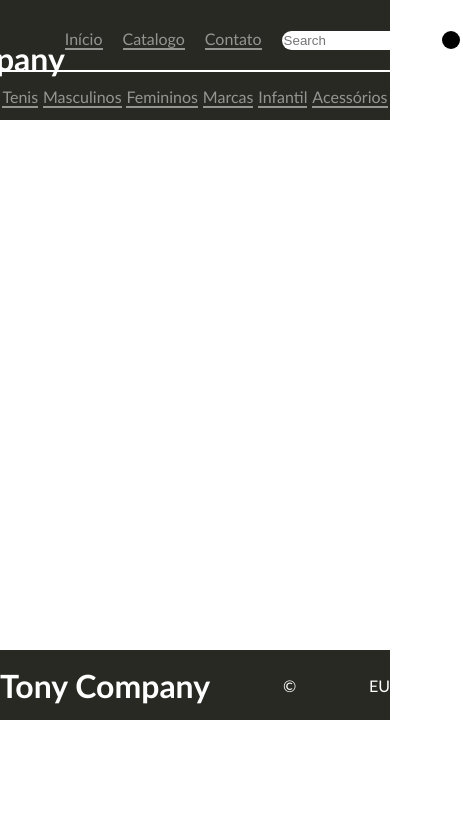
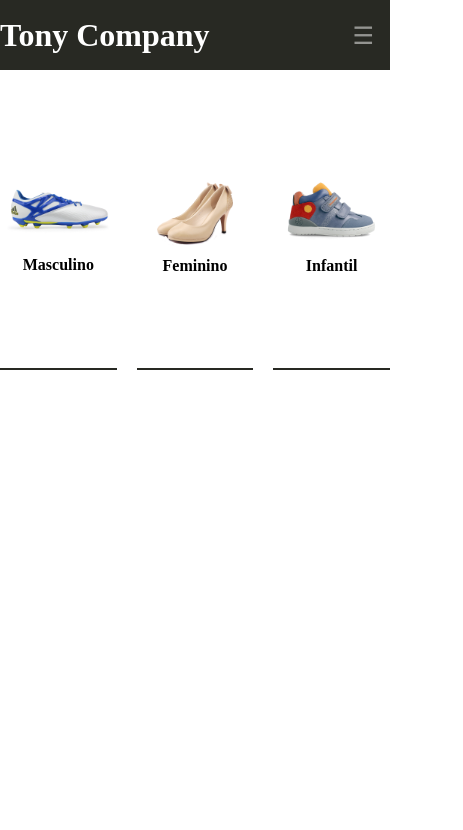
Before and after one commit to AnthonyLoche/3-Trimestre_DevWeb, a Vue app: page /catalogo in a window 390 px wide. Shown: the top 830 px of the page, 463 px wide, since content can reach past the window. Built offline with nearby package versions, Linux system fonts and the light colour scheme.

Commit message:
Perdigoto

```diff
--- a/src/App.vue
+++ b/src/App.vue
@@ -1,17 +1,9 @@
 <script setup>
-import Header from "./components/Header.vue";
-import Navbar from "./components/Navbar.vue";
-import Main from "./components/Main.vue";
-import Footer from "./components/Footer.vue";
 import { RouterLink, RouterView } from 'vue-router'
-
 </script>
 
 <template>
-  <Header />
-  <Navbar />
-  <Main />
-  <Footer />
+  <!-- <HomeView /> -->
   <RouterView />
 </template>
 
--- a/src/components/Catalogo/Geral.vue
+++ b/src/components/Catalogo/Geral.vue
@@ -1,8 +1,11 @@
 <script setup>
-
+import Header from "../../components/Header.vue";
+import Navbar from "../../components/Navbar.vue";
 </script>
 
 <template>
+    <Header />
+    <Navbar />
     <div id="principal">
         <div class="item">
             <img src="../Catalogo/ImgsCatalogo/ChuteiraMasc.png" width="100%" alt="">
--- a/src/components/Header.vue
+++ b/src/components/Header.vue
@@ -1,6 +1,3 @@
-<script setup>
-</script>
-
 
 <template>
   <header>
@@ -8,24 +5,32 @@
       <h1>Tony Company</h1>
 
       <nav id="header">
-    <router-link to="/home">Início</router-link>
+        <router-link to="/">Início</router-link>
         <router-link to="/catalogo">Catalogo</router-link>
         <router-link to="/catalogo">Contato</router-link>
 
         <label for="">
           <input type="text" placeholder="Search">
-      <button type="submit">aa</button>
         </label>
       </nav>
+      <p id="menu" @click="sidebar()">&#9776;</p>
     </div>
+
+    <div id="sidebar">
+      <nav id="sidebar">
+        <router-link to="/">Início</router-link>
+        <router-link to="/catalogo">Catalogo</router-link>
+        <router-link to="/catalogo">Contato</router-link>
+      </nav>
+    </div>
+
+
   </header>
 </template>
 
 
-<style scoped>
-
-
-header{
+<style >
+header {
   width: 100%;
   height: 70px;
   color: white;
@@ -35,7 +40,7 @@ header{
   background-color: #282923;
 }
 
-#container{
+#container {
   margin: auto;
   display: flex;
   align-items: center;
@@ -43,37 +48,100 @@ header{
   width: 1000px;
 }
 
-nav{
+nav {
   display: flex;
   gap: 20px;
 }
 
-a{
+a {
   color: white;
   text-decoration: none;
   opacity: 0.5;
   border-bottom: 2px solid white;
 }
 
-a:hover{
+a:hover {
   opacity: 1;
-    scale:  1.1;
+  scale: 1.1;
   transition: 0.5s;
 }
 
-input{
+input {
   border-radius: 10px;
   padding: 2px;
   border: 0;
 }
 
-button{
-  margin-left: -20.9px;
-  border-radius: 10px;
-  border: 0;
-  padding: 1.8px;
-  background-color: black;
+p#menu {
+  display: none;
+}
+
+@media screen and (max-width: 1024px) {
+  nav#header {
+    display: none;
+  }
+
+  p#menu {
+    display: block;
+    margin-right: 20px;
+    scale: 1.5;
+    opacity: 0.5;
+    cursor: pointer;
+  }
+
+  p#menu:hover {
+    opacity: 1;
+    transition: 0.7s;
+    scale: 1.6;
+  }
+}
+
+#sidebar {
+  display: block;
+  z-index: 10;
+  position: absolute;
+  top: -100%;
+  width: 200px;
+  left: 0;
+  height: 100%;
+  background-color: #282923;
+}
+
+@keyframes sidebarAi {
+  from {
+    top: -100%;
+  }
+
+  to {
+    top: 100%;
+  }
 }
 
 
+@keyframes AiSidebar {
+  from {
+    top: 100%;
+  }
+
+  to {
+    top: -100%;
+  }
+}
 </style>
+
+<script setup>
+let aberto = false;
+function sidebar() {
+  let sidebar = document.getElementById("sidebar");
+  if (aberto == false) {
+    sidebar.style.display = "block";
+    sidebar.style.animation = "sidebarAi 1s forwards";
+    aberto = true;
+  } else {
+    sidebar.style.animation = "AiSidebar 1s forwards";
+    aberto = false;
+  }
+
+}
+
+</script>
--- a/src/components/Navbar.vue
+++ b/src/components/Navbar.vue
@@ -3,7 +3,7 @@
 
 <template>
     <nav>
-        <div>
+        <div class="divNavs">
             <a href="" class="navbar" id="Tenis">Tenis</a>
             <ul id="Tenis">
                 <div class="item">
@@ -26,54 +26,64 @@
             </div>
             </ul>
         </div>
-        <div>
+        <div class="divNavs">
             <a href="" class="navbar" id="Masculinos">Masculinos</a>
             <ul id="Masculinos">
-                <li>des</li>
-                <li>des</li>
-                <li>des</li>
-                <li>des</li>
-                <li>des</li>
+                <div class="item">
+                    <li><h4>Calçados Masculinos Mais buscados</h4></li>
+                    <div class="containerLis">
+                    <li>Botas de Trabalho</li>
+                    <li>Tenis para Esportes</li>
+                    <li>Tenis Casual</li>
+                </div>
+                </div>
             </ul>
         </div>
-        <div>
+        <div class="divNavs">
             <a href="" class="navbar" id="Feminino">Femininos</a>
             <ul id="Femininos">
-                <li>mbf</li>
-                <li>mbf</li>
-                <li>mbf</li>
-                <li>mbf</li>
-                <li>mbf</li>
+                <div class="item">
+                    <li><h4>Calçados Mais Buscados</h4></li>
+                    <div class="containerLis">
+                    <li>Calçados Masculinos</li>
+                    <li>Calçados Femininos</li>
+                    <li>Calçados Infantis</li>
+                </div>
+            </div>
             </ul>
         </div>
-        <div>
+        <div class="divNavs">
             <a href="" class="navbar" id="Marca">Marcas</a>
             <ul id="Marcas">
-                <li>ptg</li>
-                <li>ptg</li>
-                <li>ptg</li>
-                <li>ptg</li>
-                <li>ptg</li>
+                <div class="item">
+                    <li><h4>Genero</h4></li>
+                    <li>Calçados Masculinos</li>
+                    <li>Calçados Femininos</li>
+                    <li>Calçados Infantis</li>
+                </div>
+
             </ul>
         </div>
-        <div>
+        <div class="divNavs">
             <a href="" class="navbar" id="Infantil">Infantil</a>
             <ul id="Infantil">
-                <li>jfd</li>
-                <li>jfd</li>
-                <li>jfd</li>
-                <li>jfd</li>
-                <li>jfd</li>
+                <div class="item">
+                    <li><h4>Genero</h4></li>
+                    <li>Calçados Masculinos</li>
+                    <li>Calçados Femininos</li>
+                    <li>Calçados Infantis</li>
+                </div>
             </ul>
         </div>
-        <div>
+        <div class="divNavs">
             <a href="" class="navbar" id="Acessorios">Acessórios</a>
             <ul id="Acessorios">
-                <li>wsx</li>
-                <li>wsx</li>
-                <li>wsx</li>
-                <li>wsx</li>
-                <li>wsx</li>
+                <div class="item">
+                    <li><h4>Genero</h4></li>
+                    <li>Calçados Masculinos</li>
+                    <li>Calçados Femininos</li>
+                    <li>Calçados Infantis</li>
+            </div>
             </ul>
         </div>
     </nav>
@@ -92,10 +102,13 @@ nav {
 }
 
 a.navbar {
+    display: inline-block;
     color: white;
     text-decoration: none;
     opacity: 0.5;
     border-bottom: 2px solid white;
+    margin-top: 12px;
+
 }
 
 a.navbar:hover {
@@ -107,9 +120,20 @@ li{
     list-style: none;
 }
 
-a#Tenis:hover + ul#Tenis {
+.divNavs{
+    flex-grow: 1;
+    height: 100%;
+    text-align: center;
+}
+.divNavs:hover ul#Tenis,
+.divNavs:hover ul#Masculinos,
+.divNavs:hover ul#Femininos,
+.divNavs:hover ul#Marcas,
+.divNavs:hover ul#Infantil ,
+.divNavs:hover ul#Acessorios{
     display: grid;
     transition: 1s;
+
 }
 
 ul#Tenis {
@@ -124,10 +148,7 @@ ul#Tenis {
     grid-template-columns: repeat(8, 1fr);
 }
 
-a#Masculinos:hover + ul#Masculinos {
-    display: grid;
-    transition: 1s;
-}
+
 
 ul#Masculinos {
     position: absolute;
@@ -139,11 +160,6 @@ ul#Masculinos {
     left: 0;
     display: none;
     grid-template-columns: repeat(8, 1fr);
-}
-
-a#Feminino:hover + ul#Femininos {
-    display: grid;
-    transition: 1s;
 }
 
 ul#Femininos {
@@ -158,11 +174,6 @@ ul#Femininos {
     grid-template-columns: repeat(8, 1fr);
 }
 
-a#Marca:hover + ul#Marcas {
-    display: grid;
-    transition: 1s;
-}
-
 ul#Marcas {
     position: absolute;
     background-color: #282923;
@@ -175,11 +186,6 @@ ul#Marcas {
     grid-template-columns: repeat(8, 1fr);
 }
 
-a#Infantil:hover + ul#Infantil {
-    display: grid;
-    transition: 1s;
-}
-
 ul#Infantil {
     position: absolute;
     background-color: #282923;
@@ -190,11 +196,6 @@ ul#Infantil {
     left: 0;
     display: none;
     grid-template-columns: repeat(8, 1fr);
-}
-
-a#Acessorios:hover + ul#Acessorios {
-    display: grid;
-    transition: 1s;
 }
 
 ul#Acessorios {
@@ -216,11 +217,18 @@ ul#Acessorios {
     margin: auto;
     justify-content:  center;
     gap: 5px;
-}
+    padding: 5px;}
 
 .containerLis{
     display: grid;
     grid-template-columns: 1fr 1fr;
+    gap: 5px;
+}
+
+@media screen and (max-width: 1024px) {
+    nav{
+        display: none;
+    }
 }
 
 </style>
--- a/src/router/index.js
+++ b/src/router/index.js
@@ -6,7 +6,7 @@ const router = createRouter({
   history: createWebHistory(import.meta.env.BASE_URL),
   routes: [
     {
-      path: '/home',
+      path: '/',
       name: 'home',
       component: HomeView
     },
--- a/src/views/HomeView.vue
+++ b/src/views/HomeView.vue
@@ -1,8 +1,16 @@
 <script setup>
-
+import Header from "../components/Header.vue";
+import Navbar from "../components/Navbar.vue";
+import Main from "../components/Main.vue";
+import Footer from "../components/Footer.vue";
 </script>
 
 <template>
-  <main>
-  </main>
+  <Header />
+  <Navbar />
+  <Main />
+  <Footer />
 </template>
+
+<style scoped>
+</style>
```
Lines whose indentation alone changed are shown as unchanged.
